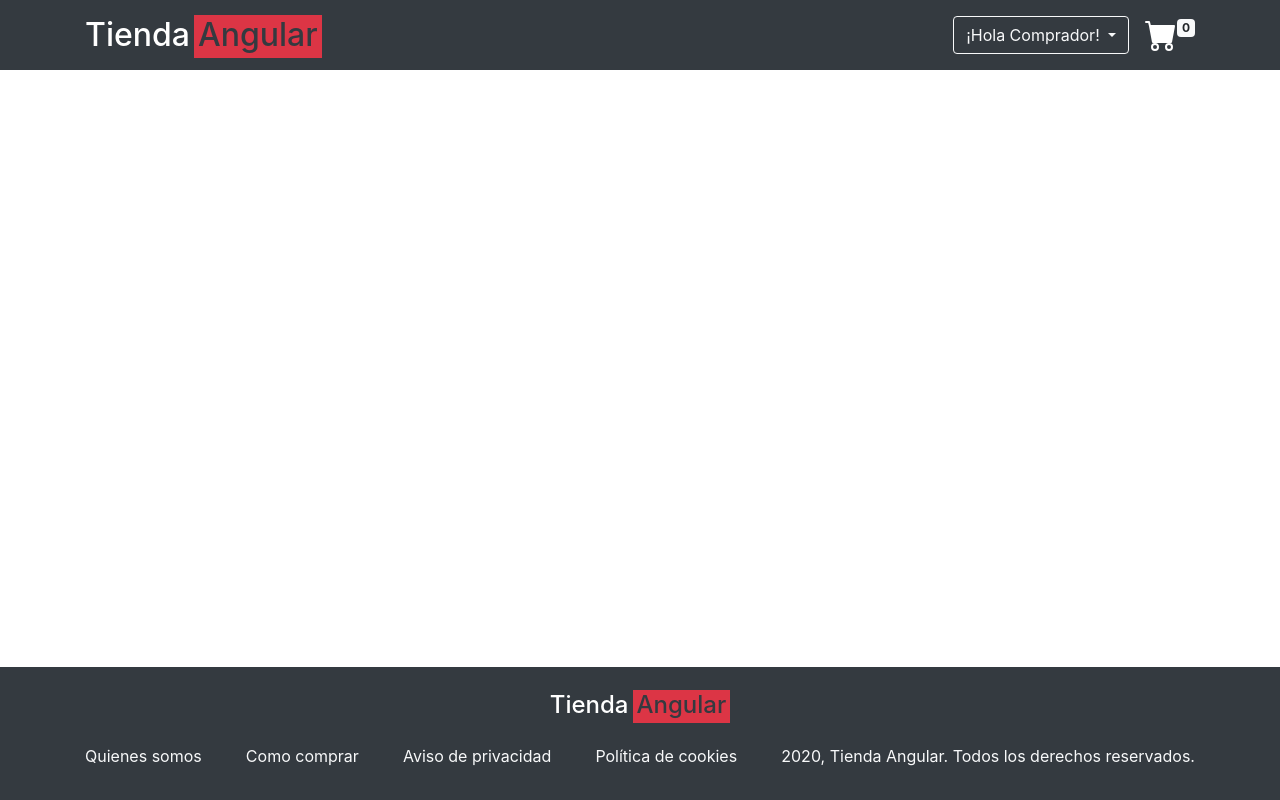
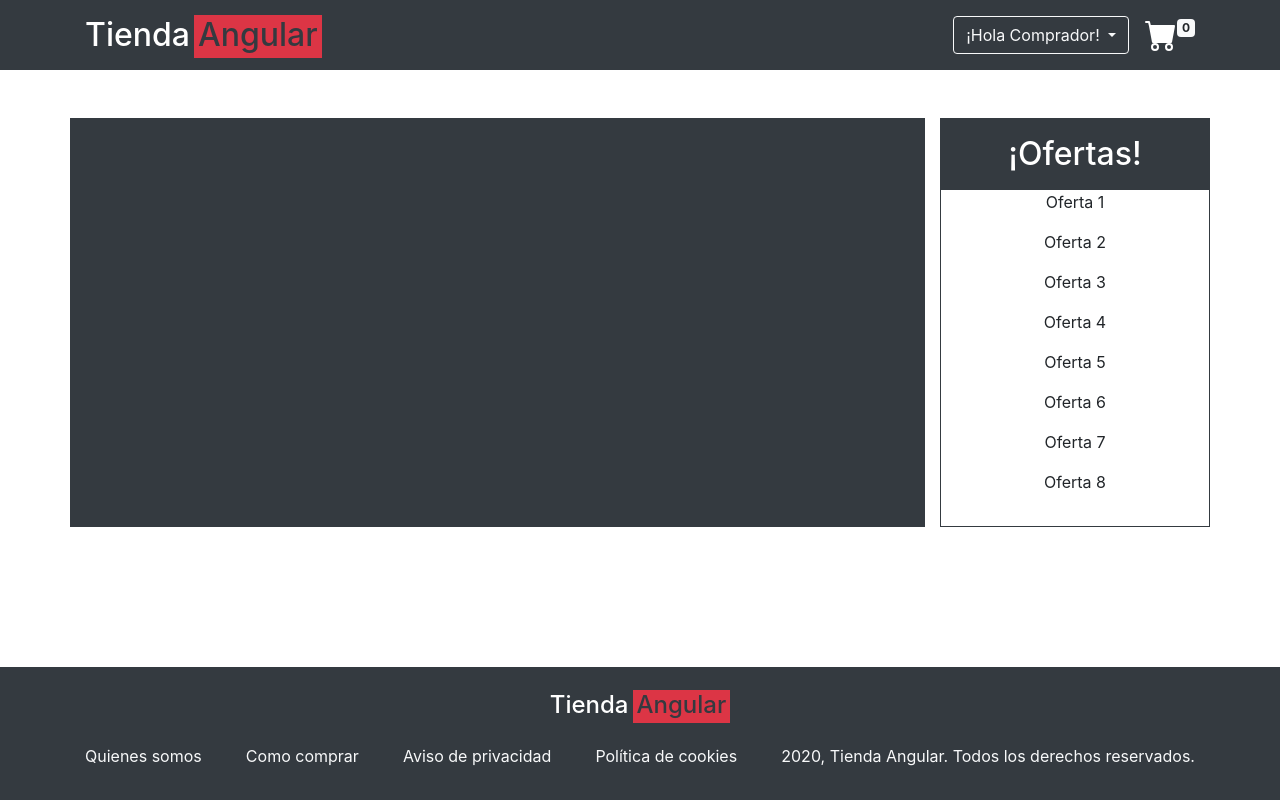
Before and after one commit to jgom1/taller-front, an Angular app in the folder taller-angular/: page / in a window 1280 px wide. Built offline with nearby package versions, Linux system fonts and the light colour scheme.

Commit message:
Created initial layout

```diff
--- a/taller-angular/src/app/app.component.html
+++ b/taller-angular/src/app/app.component.html
@@ -1,3 +1,8 @@
 <app-header></app-header>
-<router-outlet></router-outlet>
+<main class="container px-0">
+    <div class="row m-0 pt-4 mt-4">
+        <router-outlet class="col-9 px-0 bg-dark"></router-outlet>
+        <app-sidebar class="col-3 pr-0"></app-sidebar>
+    </div>
+</main>
 <app-footer></app-footer>
--- a/taller-angular/src/app/app.module.ts
+++ b/taller-angular/src/app/app.module.ts
@@ -5,12 +5,14 @@ import { AppRoutingModule } from './app-routing.module';
 import { AppComponent } from './app.component';
 import { HeaderComponent } from './components/header/header.component';
 import { FooterComponent } from './components/footer/footer.component';
+import { SidebarComponent } from './components/sidebar/sidebar.component';
 
 @NgModule({
   declarations: [
     AppComponent,
     HeaderComponent,
-    FooterComponent
+    FooterComponent,
+    SidebarComponent
   ],
   imports: [
     BrowserModule,
--- /dev/null
+++ b/taller-angular/src/app/components/sidebar/sidebar.component.html
@@ -0,0 +1,11 @@
+<div class="text-center border border-dark pb-3">
+    <h2 class="mb-0 py-3 bg-dark text-white">¡Ofertas!</h2>
+    <p>Oferta 1</p>
+    <p>Oferta 2</p>
+    <p>Oferta 3</p>
+    <p>Oferta 4</p>
+    <p>Oferta 5</p>
+    <p>Oferta 6</p>
+    <p>Oferta 7</p>
+    <p>Oferta 8</p>
+</div>
--- /dev/null
+++ b/taller-angular/src/app/components/sidebar/sidebar.component.ts
@@ -0,0 +1,15 @@
+import { Component, OnInit } from '@angular/core';
+
+@Component({
+  selector: 'app-sidebar',
+  templateUrl: './sidebar.component.html',
+  styleUrls: ['./sidebar.component.scss']
+})
+export class SidebarComponent implements OnInit {
+
+  constructor() { }
+
+  ngOnInit(): void {
+  }
+
+}
```
Also changed, not shown: taller-angular/src/app/components/sidebar/sidebar.component.scss (added), 1 other file (tests, documents, lock files or other folders).
